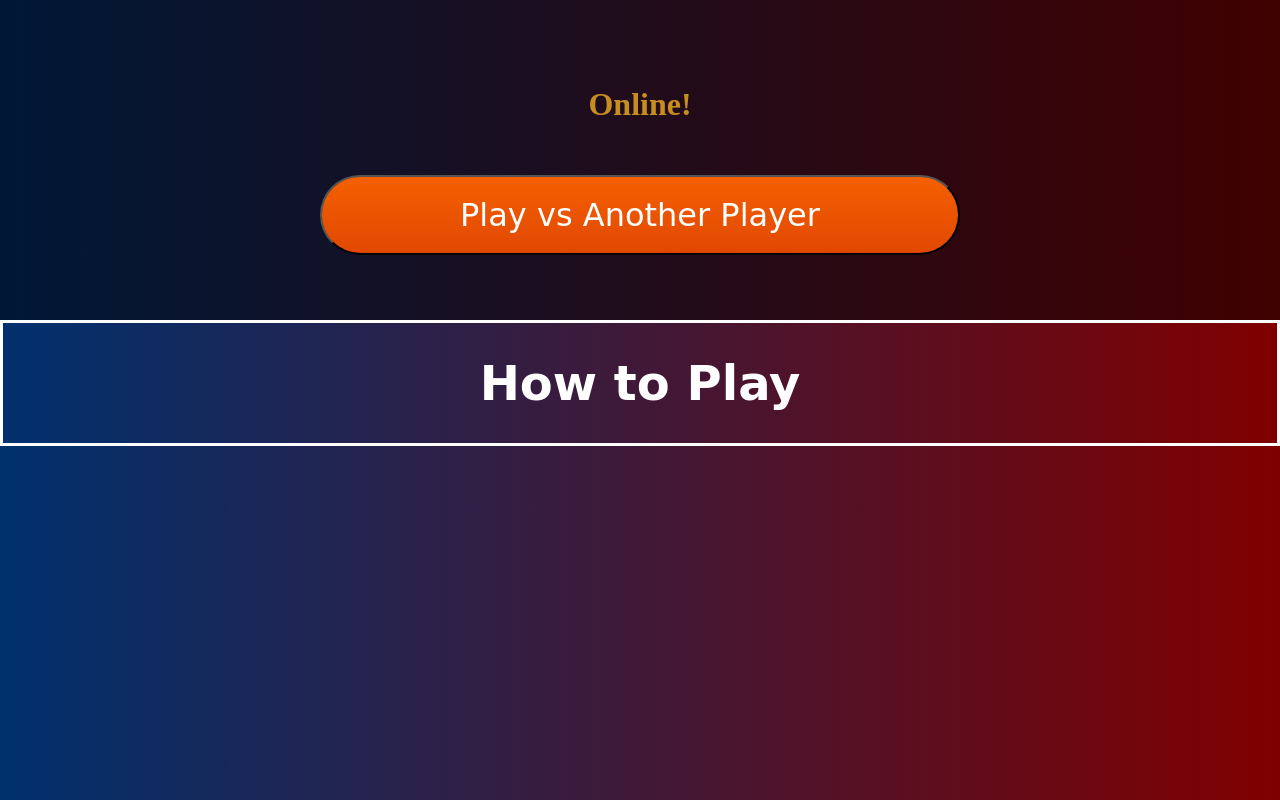
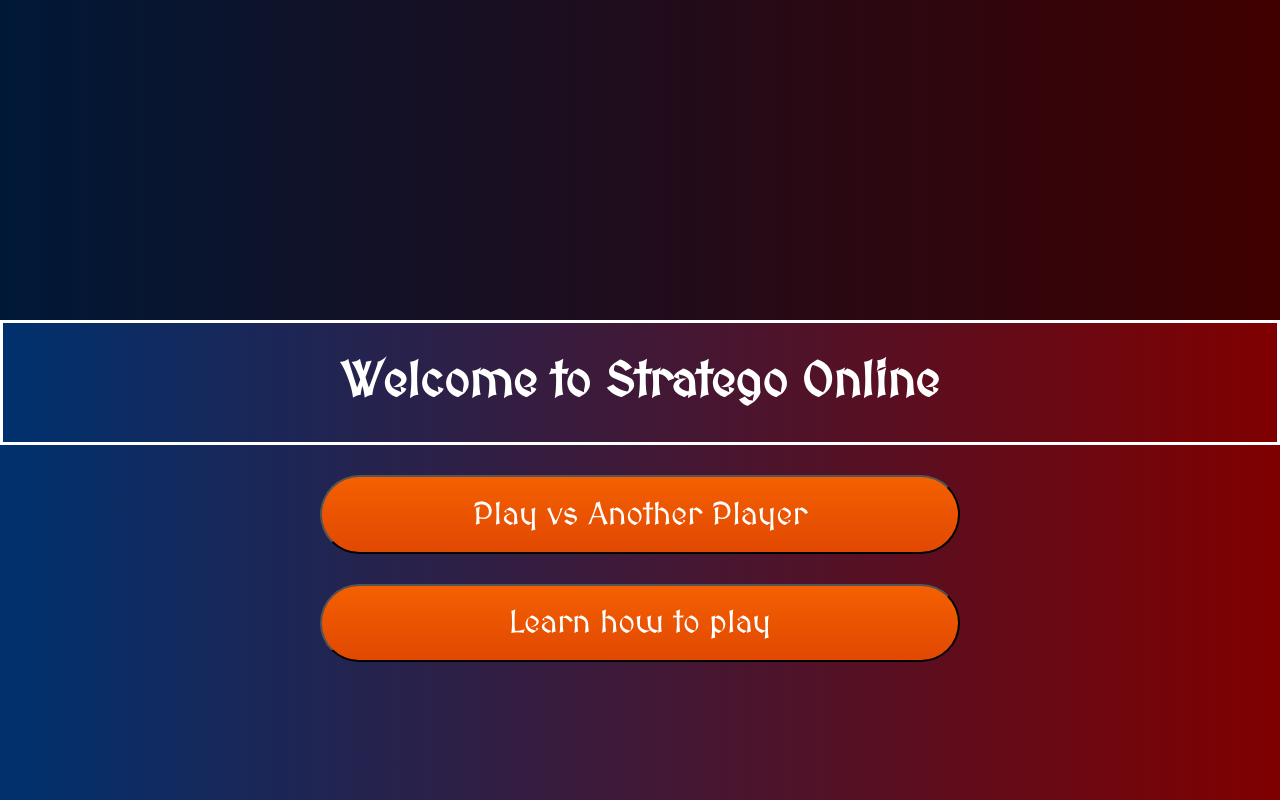
Before and after one commit to mc145/StrategoOnline, a plain HTML site: page index.html in a window 1280 px wide. Drawn offline with Linux system fonts and the light colour scheme; a web font is replaced by a local one.

Commit message:
Update index.html

```diff
--- a/index.html
+++ b/index.html
@@ -3,10 +3,14 @@
 
 <head>
 
+    <meta name="viewport" content="width=device-width, initial-scale=1">
+
+
     <title> Stratego Online</title>
     <link rel="preconnect" href="https://fonts.gstatic.com">
 <link href="https://fonts.googleapis.com/css2?family=Comic+Neue&display=swap" rel="stylesheet">
 <link href="https://fonts.googleapis.com/css2?family=Archivo+Black&display=swap" rel="stylesheet">
+<link href="https://fonts.googleapis.com/css2?family=MedievalSharp&display=swap" rel="stylesheet">
     <link rel="stylesheet" href="css/styles.css">
 
     </head>
@@ -16,13 +20,16 @@
 
 <div class="hero-image">
     <div class="hero-text">
-        <h1 id="title-header"> Online! </h1>
-        <button class="button1" onclick="window.location.href='html/play.html';"> Play vs Another Player </button>
 
     </div>
     </div>
 <div class="instruction-wrapper">
-<h1 id="paragraph-header"> How to Play </h1>
+<h1 id="paragraph-header"> Welcome to Stratego Online </h1>
+</div>
+
+<div class="button-wrapper">
+    <button class="button1" onclick="window.location.href='html/play.html';"> Play vs Another Player </button>
+    <button class="button1" id="howtoplay" onclick="window.location.href='html/howtoplay.html';"> Learn how to play</button>
 </div>
 
 
```
